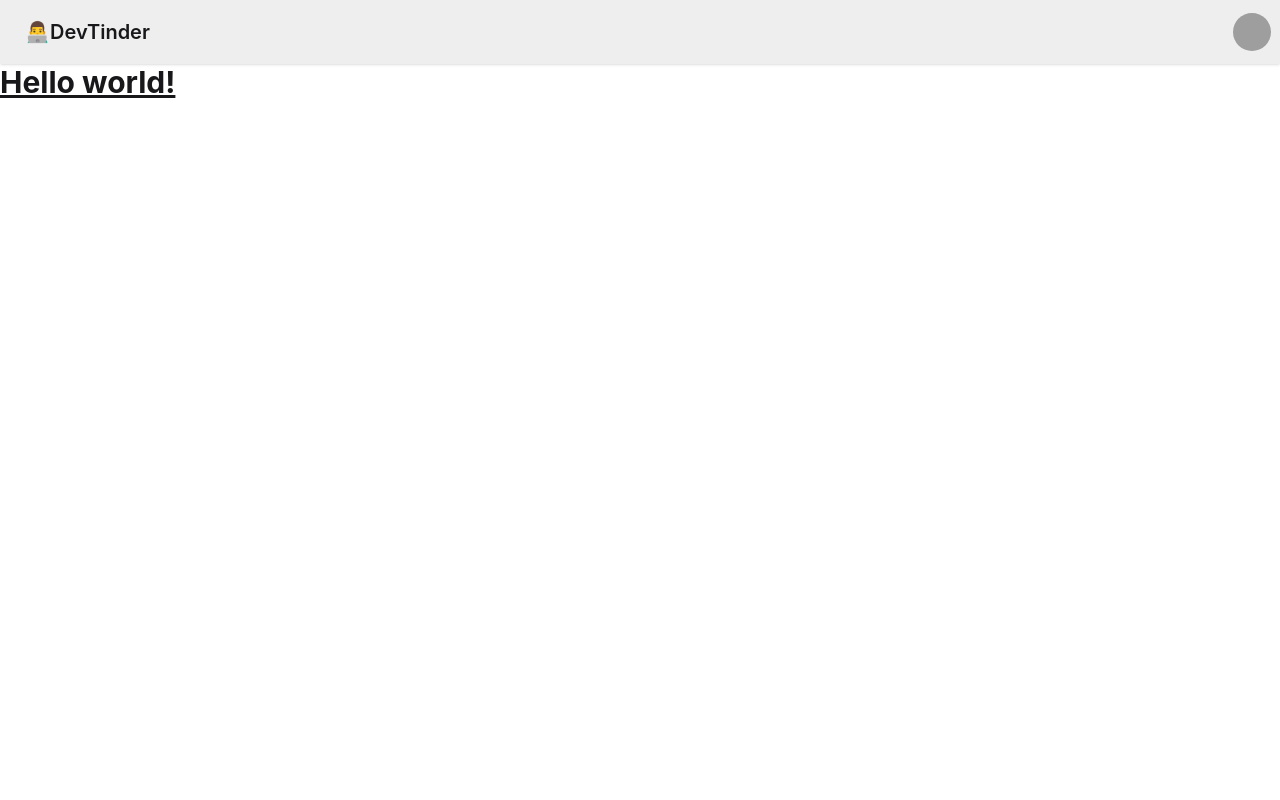
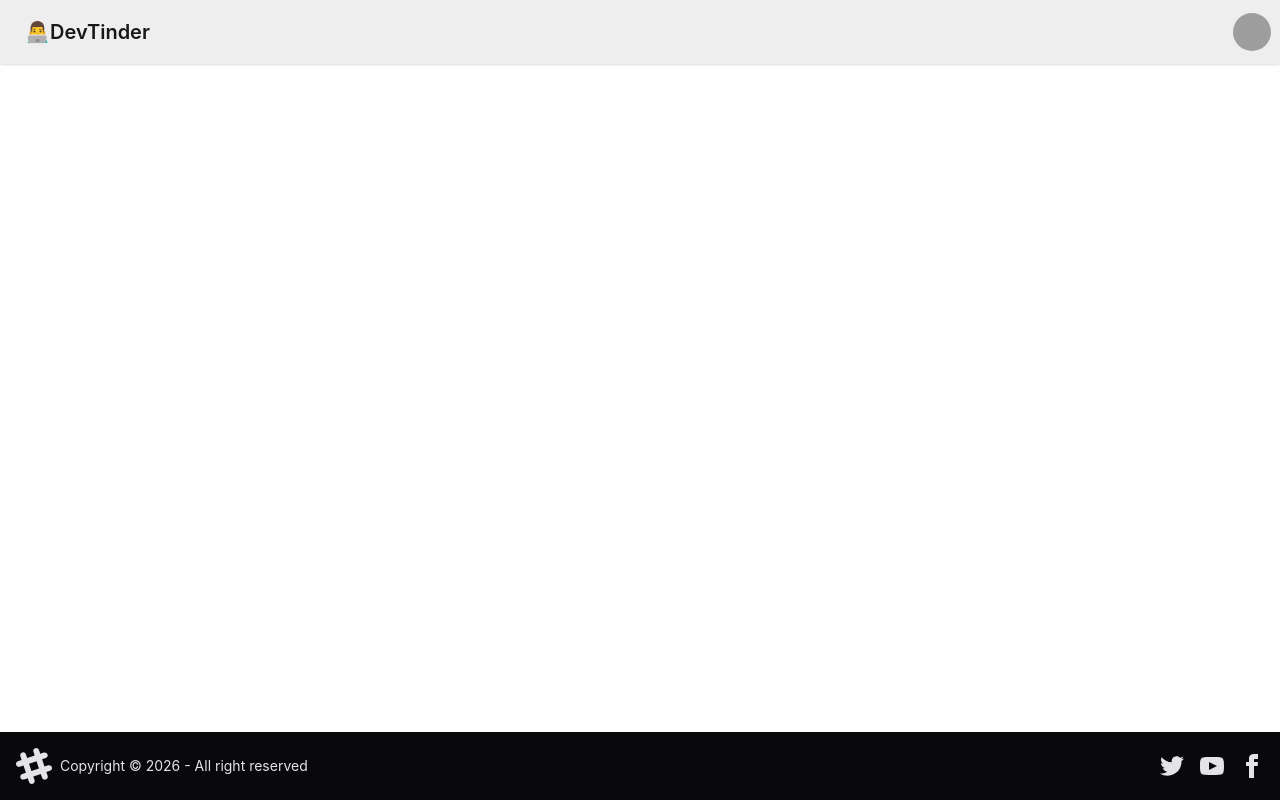
Before and after one commit to Aslam-16/devReact, a React (Vite) app: page / in a window 1280 px wide. Built offline with nearby package versions, Linux system fonts and the light colour scheme; grey boxes are pictures that could not be loaded.

Commit message:
setting up of comp and layout

```diff
--- a/package.json
+++ b/package.json
@@ -12,7 +12,8 @@
   "dependencies": {
     "@tailwindcss/vite": "^4.2.1",
     "react": "^19.2.0",
-    "react-dom": "^19.2.0"
+    "react-dom": "^19.2.0",
+    "react-router-dom": "^7.13.1"
   },
   "devDependencies": {
     "@eslint/js": "^9.39.1",
--- a/src/App.tsx
+++ b/src/App.tsx
@@ -1,40 +1,21 @@
+import { BrowserRouter, Route, Routes } from 'react-router-dom'
 import './App.css'
+import Body from './components/Body';
+import Profile from './components/Profile';
+import Login from './components/Login';
 
 function App() {
 
   return (
     <>
-    <div className="navbar bg-base-300 shadow-sm">
-  <div className="flex-1">
-    <a className="btn btn-ghost text-xl">👨‍💻DevTinder</a>
-  </div>
-  <div className="flex gap-2">
-    <div className="dropdown dropdown-end">
-      <div tabIndex={0} role="button" className="btn btn-ghost btn-circle avatar">
-        <div className="w-10 rounded-full">
-          <img
-            alt="Tailwind CSS Navbar component"
-            src="https://img.daisyui.com/images/stock/photo-1534528741775-53994a69daeb.webp" />
-        </div>
-      </div>
-      <ul
-        tabIndex={-1}
-        className="menu menu-sm dropdown-content bg-base-100 rounded-box z-1 mt-3 w-52 p-2 shadow">
-        <li>
-          <a className="justify-between">
-            Profile
-            <span className="badge">New</span>
-          </a>
-        </li>
-        <li><a>Settings</a></li>
-        <li><a>Logout</a></li>
-      </ul>
-    </div>
-  </div>
-</div>
-       <h1 className="text-3xl font-bold underline">
-    Hello world!
-  </h1>
+    <BrowserRouter basename='/'>
+    <Routes>
+      <Route path='/' element={<Body />}>
+      <Route path='/profile' element={<Profile />} />
+      <Route path='/login' element={<Login />} />
+      </Route>
+    </Routes>
+    </BrowserRouter>
        </>
   )
 }
--- /dev/null
+++ b/src/components/Body.tsx
@@ -0,0 +1,18 @@
+import NavBar from './NavBar'
+import { Outlet } from 'react-router-dom'
+import Footer from './footer'
+
+const Body = () => {
+  return (
+    <>
+        {/* navbar and footer will be my main route staic compoenents
+        and the outlet will be my dynamic component that will change based on the route */}
+    <NavBar />
+    {/* OUTLET component comes from the child routes of this body component */}
+    <Outlet />
+    <Footer/>
+    </>
+  )
+}
+
+export default Body
--- /dev/null
+++ b/src/components/Footer.tsx
@@ -0,0 +1,59 @@
+import React from 'react'
+
+const footer = () => {
+  return (
+   <footer className="footer sm:footer-horizontal bg-neutral text-neutral-content items-center p-4 fixed bottom-0">
+  <aside className="grid-flow-col items-center">
+    <svg
+      width="36"
+      height="36"
+      viewBox="0 0 24 24"
+      xmlns="http://www.w3.org/2000/svg"
+      fillRule="evenodd"
+      clipRule="evenodd"
+      className="fill-current">
+      <path
+        d="M22.672 15.226l-2.432.811.841 2.515c.33 1.019-.209 2.127-1.23 2.456-1.15.325-2.148-.321-2.463-1.226l-.84-2.518-5.013 1.677.84 2.517c.391 1.203-.434 2.542-1.831 2.542-.88 0-1.601-.564-1.86-1.314l-.842-2.516-2.431.809c-1.135.328-2.145-.317-2.463-1.229-.329-1.018.211-2.127 1.231-2.456l2.432-.809-1.621-4.823-2.432.808c-1.355.384-2.558-.59-2.558-1.839 0-.817.509-1.582 1.327-1.846l2.433-.809-.842-2.515c-.33-1.02.211-2.129 1.232-2.458 1.02-.329 2.13.209 2.461 1.229l.842 2.515 5.011-1.677-.839-2.517c-.403-1.238.484-2.553 1.843-2.553.819 0 1.585.509 1.85 1.326l.841 2.517 2.431-.81c1.02-.33 2.131.211 2.461 1.229.332 1.018-.21 2.126-1.23 2.456l-2.433.809 1.622 4.823 2.433-.809c1.242-.401 2.557.484 2.557 1.838 0 .819-.51 1.583-1.328 1.847m-8.992-6.428l-5.01 1.675 1.619 4.828 5.011-1.674-1.62-4.829z"></path>
+    </svg>
+    <p>Copyright © {new Date().getFullYear()} - All right reserved</p>
+  </aside>
+  <nav className="grid-flow-col gap-4 md:place-self-center md:justify-self-end">
+    <a>
+      <svg
+        xmlns="http://www.w3.org/2000/svg"
+        width="24"
+        height="24"
+        viewBox="0 0 24 24"
+        className="fill-current">
+        <path
+          d="M24 4.557c-.883.392-1.832.656-2.828.775 1.017-.609 1.798-1.574 2.165-2.724-.951.564-2.005.974-3.127 1.195-.897-.957-2.178-1.555-3.594-1.555-3.179 0-5.515 2.966-4.797 6.045-4.091-.205-7.719-2.165-10.148-5.144-1.29 2.213-.669 5.108 1.523 6.574-.806-.026-1.566-.247-2.229-.616-.054 2.281 1.581 4.415 3.949 4.89-.693.188-1.452.232-2.224.084.626 1.956 2.444 3.379 4.6 3.419-2.07 1.623-4.678 2.348-7.29 2.04 2.179 1.397 4.768 2.212 7.548 2.212 9.142 0 14.307-7.721 13.995-14.646.962-.695 1.797-1.562 2.457-2.549z"></path>
+      </svg>
+    </a>
+    <a>
+      <svg
+        xmlns="http://www.w3.org/2000/svg"
+        width="24"
+        height="24"
+        viewBox="0 0 24 24"
+        className="fill-current">
+        <path
+          d="M19.615 3.184c-3.604-.246-11.631-.245-15.23 0-3.897.266-4.356 2.62-4.385 8.816.029 6.185.484 8.549 4.385 8.816 3.6.245 11.626.246 15.23 0 3.897-.266 4.356-2.62 4.385-8.816-.029-6.185-.484-8.549-4.385-8.816zm-10.615 12.816v-8l8 3.993-8 4.007z"></path>
+      </svg>
+    </a>
+    <a>
+      <svg
+        xmlns="http://www.w3.org/2000/svg"
+        width="24"
+        height="24"
+        viewBox="0 0 24 24"
+        className="fill-current">
+        <path
+          d="M9 8h-3v4h3v12h5v-12h3.642l.358-4h-4v-1.667c0-.955.192-1.333 1.115-1.333h2.885v-5h-3.808c-3.596 0-5.192 1.583-5.192 4.615v3.385z"></path>
+      </svg>
+    </a>
+  </nav>
+</footer>
+  )
+}
+
+export default footer
--- /dev/null
+++ b/src/components/Login.tsx
@@ -0,0 +1,9 @@
+import React from 'react'
+
+const Login = () => {
+  return (
+    <div>Login</div>
+  )
+}
+
+export default Login
--- /dev/null
+++ b/src/components/NavBar.tsx
@@ -0,0 +1,36 @@
+
+
+const NavBar = () => {
+  return (
+      <div className="navbar bg-base-300 shadow-sm">
+  <div className="flex-1">
+    <a className="btn btn-ghost text-xl">👨‍💻DevTinder</a>
+  </div>
+  <div className="flex gap-2">
+    <div className="dropdown dropdown-end">
+      <div tabIndex={0} role="button" className="btn btn-ghost btn-circle avatar">
+        <div className="w-10 rounded-full">
+          <img
+            alt="Tailwind CSS Navbar component"
+            src="https://img.daisyui.com/images/stock/photo-1534528741775-53994a69daeb.webp" />
+        </div>
+      </div>
+      <ul
+        tabIndex={-1}
+        className="menu menu-sm dropdown-content bg-base-100 rounded-box z-1 mt-3 w-52 p-2 shadow">
+        <li>
+          <a className="justify-between">
+            Profile
+            <span className="badge">New</span>
+          </a>
+        </li>
+        <li><a>Settings</a></li>
+        <li><a>Logout</a></li>
+      </ul>
+    </div>
+  </div>
+</div>
+  )
+}
+
+export default NavBar
--- /dev/null
+++ b/src/components/Profile.tsx
@@ -0,0 +1,9 @@
+import React from 'react'
+
+const Profile = () => {
+  return (
+    <div>Profile</div>
+  )
+}
+
+export default Profile
```
Also changed, not shown: 1 other file (tests, documents, lock files or other folders).
